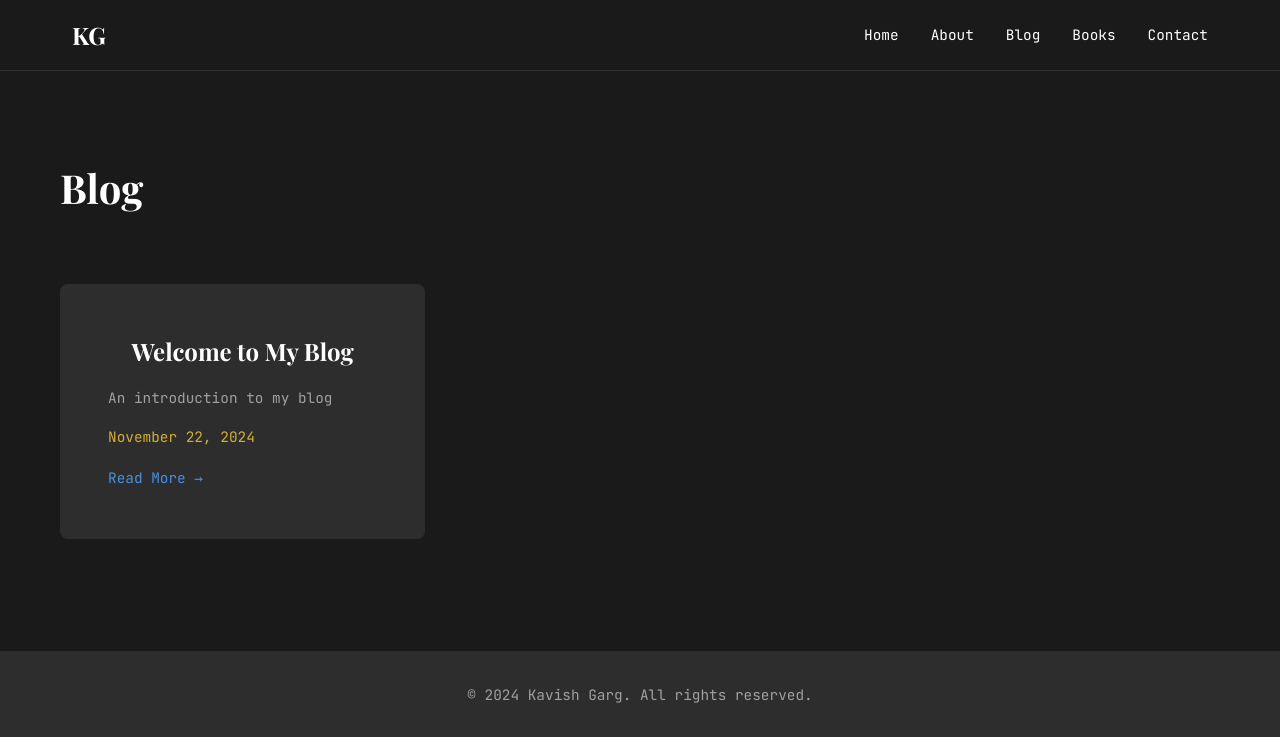
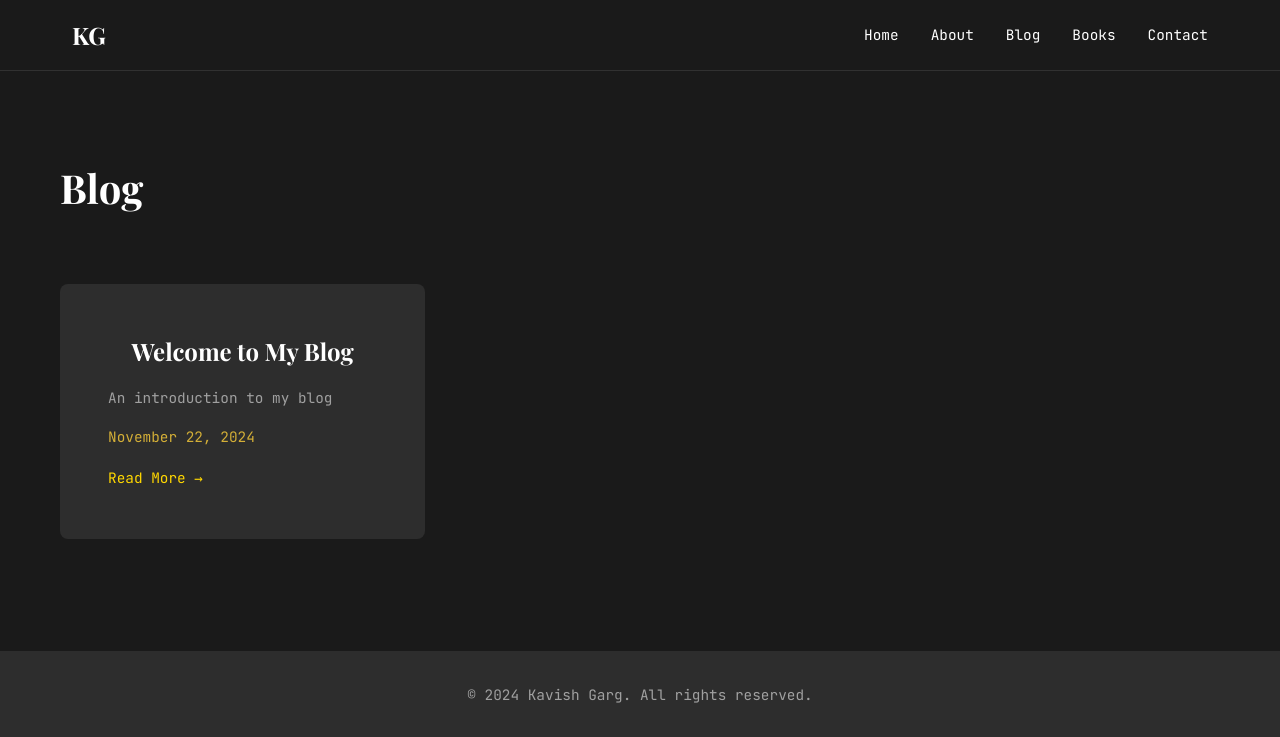
Before and after one commit to thatkavish/personal-website, a Flask app: page /blog in a window 1280 px wide. Shown: the top 737 px of the page. Run offline with Flask 3, Linux system fonts and the light colour scheme; data comes from the database, SQL or seed files in the repository.

Commit message:
Update color scheme: replace blue accent with gold

```diff
--- a/templates/base.html
+++ b/templates/base.html
@@ -13,8 +13,8 @@
             --bg-color: #1a1a1a;
             --text-color: #ffffff;
             --text-secondary: #a0a0a0;
-            --primary-color: #4a90e2;
-            --primary-color-dark: #357abd;
+            --primary-color: #ffd700;
+            --primary-color-dark: #ccac00;
             --card-bg: #2d2d2d;
         }
 
```
